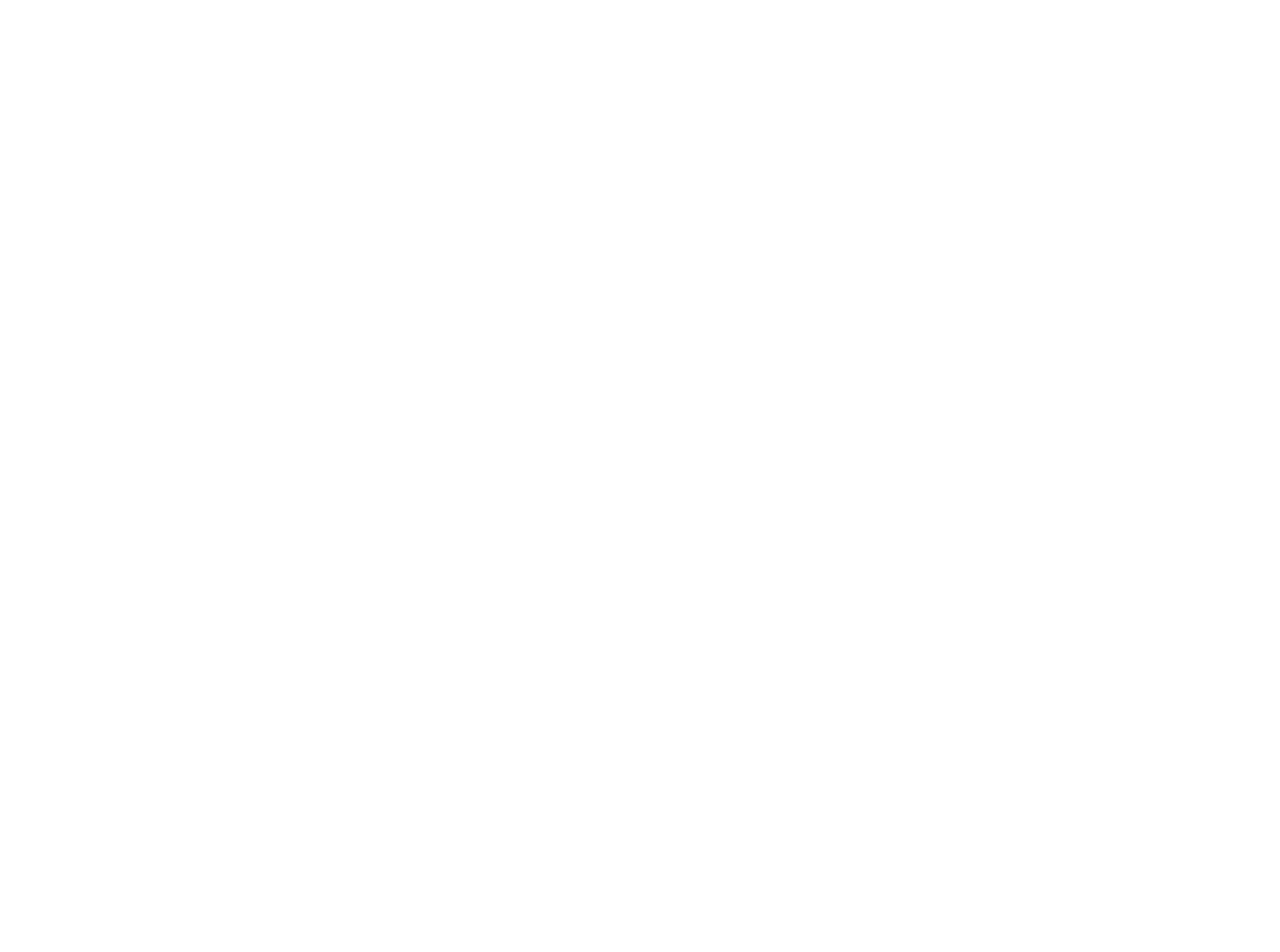
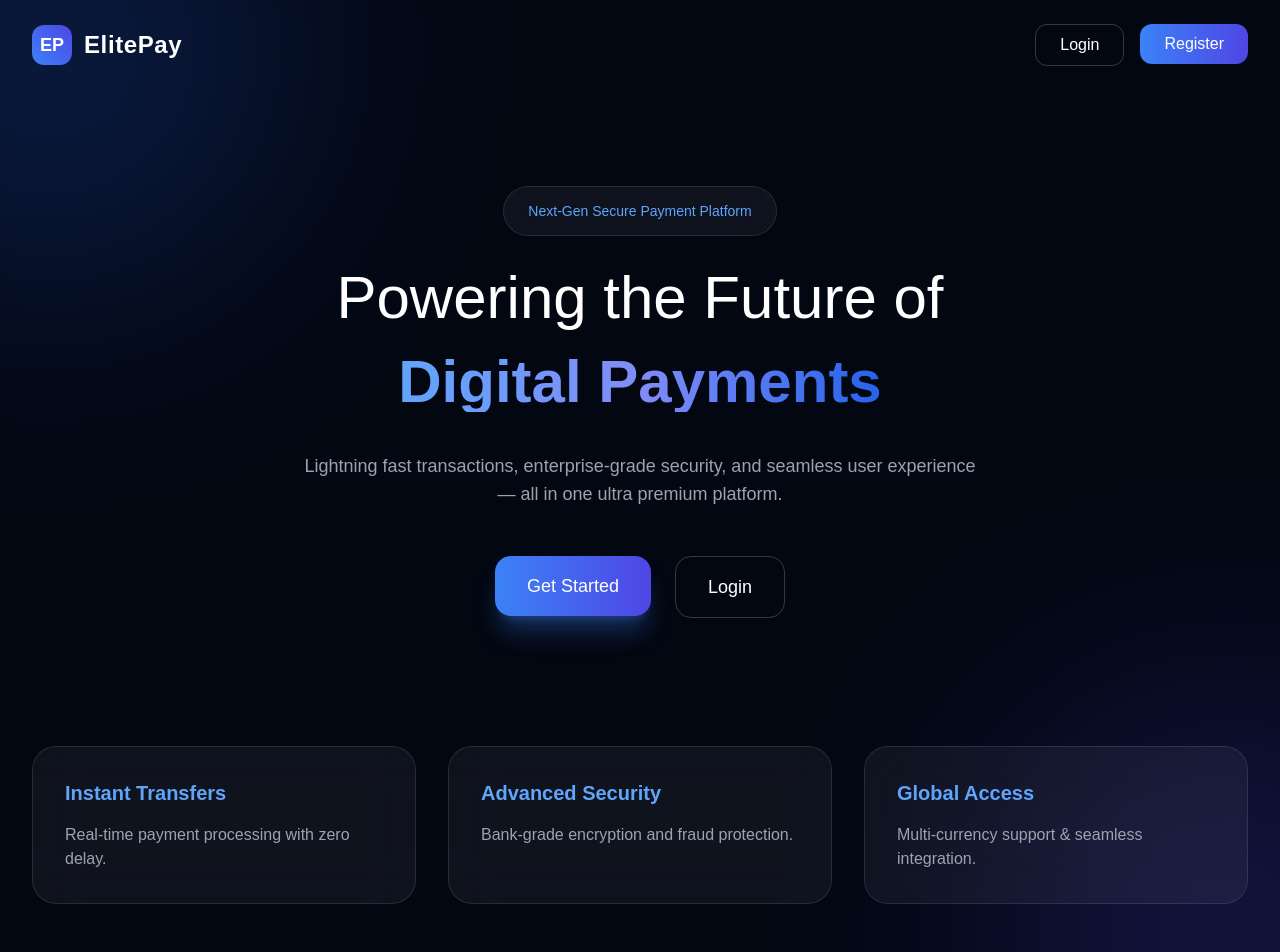
Before and after one commit to luverefounder-del/fintech-dashboard, a Next.js app: page / in a window 1280 px wide. Before the commit this address had no page. Shown: the top 952 px of the page. Before the commit the page ends 800 px from the top, so only its background shows below. Built offline with nearby package versions, Linux system fonts and the light colour scheme.

Commit message:
feat: implement ultra premium fintech landing page with glow effects

```diff
--- a/app/page.tsx
+++ b/app/page.tsx
@@ -1,5 +1,108 @@
-import { redirect } from "next/navigation";
+import Link from "next/link";
 
 export default function Home() {
-  redirect("/dashboard");
+  return (
+    <main className="min-h-screen bg-[#030712] text-white relative overflow-hidden">
+
+      {/* Background Glow Effects */}
+      <div className="absolute top-[-200px] left-[-200px] w-[500px] h-[500px] bg-blue-600 opacity-20 blur-[120px] rounded-full"></div>
+      <div className="absolute bottom-[-200px] right-[-200px] w-[500px] h-[500px] bg-indigo-600 opacity-20 blur-[120px] rounded-full"></div>
+
+      {/* Navbar */}
+      <nav className="flex justify-between items-center px-8 py-6 relative z-10">
+        <div className="flex items-center gap-3">
+          <div className="w-10 h-10 rounded-xl bg-gradient-to-tr from-blue-500 to-indigo-600 flex items-center justify-center font-bold text-lg">
+            EP
+          </div>
+          <h1 className="text-2xl font-semibold tracking-wide">
+            ElitePay
+          </h1>
+        </div>
+
+        <div className="flex gap-4">
+          <Link href="/login">
+            <button className="px-6 py-2 rounded-xl border border-white/20 hover:bg-white/10 transition">
+              Login
+            </button>
+          </Link>
+          <Link href="/signup">
+            <button className="px-6 py-2 rounded-xl bg-gradient-to-r from-blue-500 to-indigo-600 hover:opacity-90 transition">
+              Register
+            </button>
+          </Link>
+        </div>
+      </nav>
+
+      {/* Hero Section */}
+      <section className="flex flex-col items-center text-center mt-24 px-6 relative z-10">
+
+        <div className="mb-8 px-6 py-3 rounded-full bg-white/5 backdrop-blur-xl border border-white/10">
+          <span className="text-blue-400 text-sm">
+            Next-Gen Secure Payment Platform
+          </span>
+        </div>
+
+        <h2 className="text-5xl md:text-6xl font-light leading-tight mb-6">
+          Powering the Future of
+        </h2>
+
+        <h2 className="text-5xl md:text-6xl font-bold bg-gradient-to-r from-blue-400 via-indigo-400 to-blue-600 bg-clip-text text-transparent mb-10">
+          Digital Payments
+        </h2>
+
+        <p className="text-gray-400 max-w-2xl mb-12 text-lg">
+          Lightning fast transactions, enterprise-grade security,
+          and seamless user experience — all in one ultra premium platform.
+        </p>
+
+        <div className="flex gap-6">
+          <Link href="/signup">
+            <button className="px-8 py-4 rounded-2xl bg-gradient-to-r from-blue-500 to-indigo-600 text-lg shadow-xl shadow-blue-500/30 hover:scale-105 transition duration-300">
+              Get Started
+            </button>
+          </Link>
+
+          <Link href="/login">
+            <button className="px-8 py-4 rounded-2xl border border-white/20 text-lg hover:bg-white/10 transition duration-300">
+              Login
+            </button>
+          </Link>
+        </div>
+
+      </section>
+
+      {/* Feature Cards */}
+      <section className="grid md:grid-cols-3 gap-8 px-8 mt-32 pb-20 relative z-10">
+
+        {[
+          {
+            title: "Instant Transfers",
+            desc: "Real-time payment processing with zero delay."
+          },
+          {
+            title: "Advanced Security",
+            desc: "Bank-grade encryption and fraud protection."
+          },
+          {
+            title: "Global Access",
+            desc: "Multi-currency support & seamless integration."
+          }
+        ].map((item, index) => (
+          <div
+            key={index}
+            className="p-8 rounded-3xl bg-white/5 backdrop-blur-xl border border-white/10 hover:border-blue-500/40 transition duration-300"
+          >
+            <h3 className="text-xl font-semibold mb-4 text-blue-400">
+              {item.title}
+            </h3>
+            <p className="text-gray-400">
+              {item.desc}
+            </p>
+          </div>
+        ))}
+
+      </section>
+
+    </main>
+  );
 }
```
